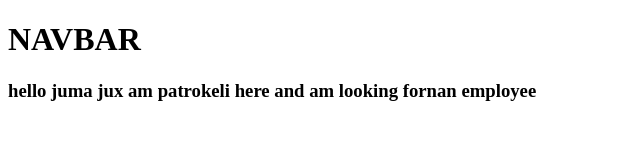
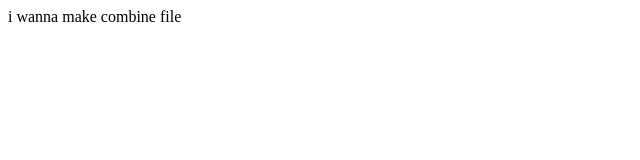
Before and after one commit to Patrokeli/juma-hux, a plain HTML site: page footer.html in a window 1280 px wide. Shown: the whole page, without its empty margins (0-640 px from the left). Drawn offline with Linux system fonts and the light colour scheme.

Commit message:
i need to combine

```diff
--- a/index.html
+++ b/footer.html
@@ -8,13 +8,7 @@
 </head>
 
 <body>
-
-  <head>
-    <h1>NAVBAR</h1>
-  </head>
-  <main>
-    <h3>hello juma jux am patrokeli here and am looking fornan employee</h3>
-  </main>
+  <main>i wanna make combine file</main>
 </body>
 
 </html>
```
Also changed, not shown: 1 other file.
